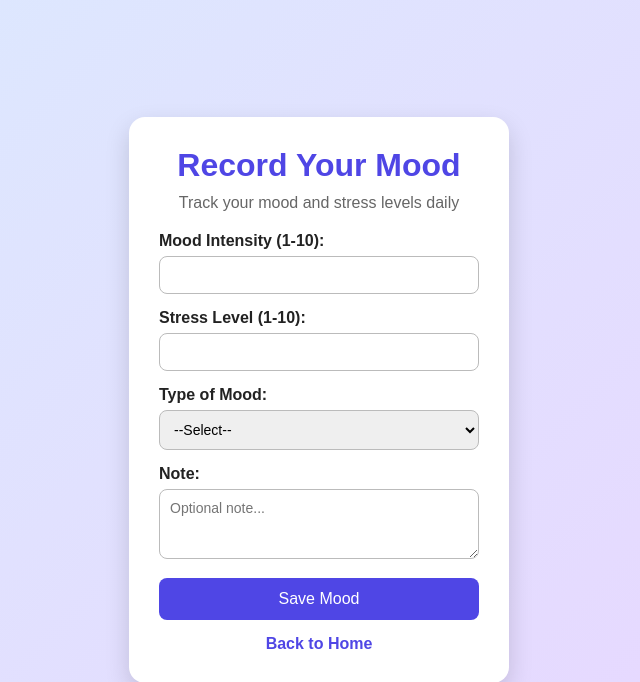
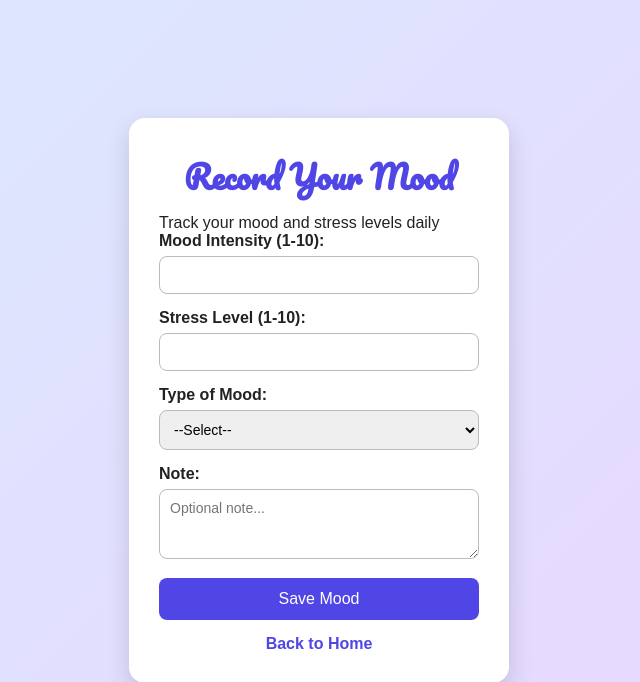
Before and after one commit to harshprogramming/group29project, a PHP site: page /mood.html in a window 1280 px wide. Shown: the top 682 px of the page, without its empty margins (321-961 px from the left). Run offline with PHP 8.4, Linux system fonts and the light colour scheme.

Commit message:
first commit

```diff
--- a/mood.html
+++ b/mood.html
@@ -7,7 +7,7 @@
 </head>
 <body>
 
-<div class="container">
+<div class="container-mood">
     <h1>Record Your Mood</h1>
     <p>Track your mood and stress levels daily</p>
 
--- a/style.css
+++ b/style.css
@@ -136,3 +136,17 @@ button:hover {
 .logout:hover {
     background: #dc2626 !important;
 }
+
+.container-mood {
+    background: white;
+    width: 380px;
+    padding: 30px;
+    border-radius: 16px;
+    box-shadow: 0 10px 25px rgba(0, 0, 0, 0.15);
+}
+.container-mood h1 {
+    font-family: 'Pacifico', cursive;
+    text-align: center;
+    margin-bottom: 10px;
+    color: #4f46e5;
+}
```
